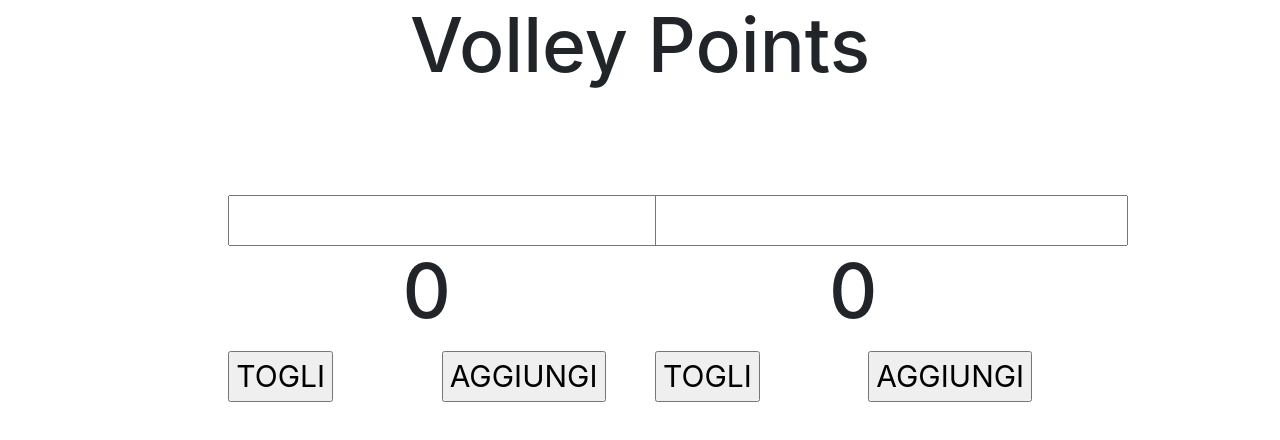
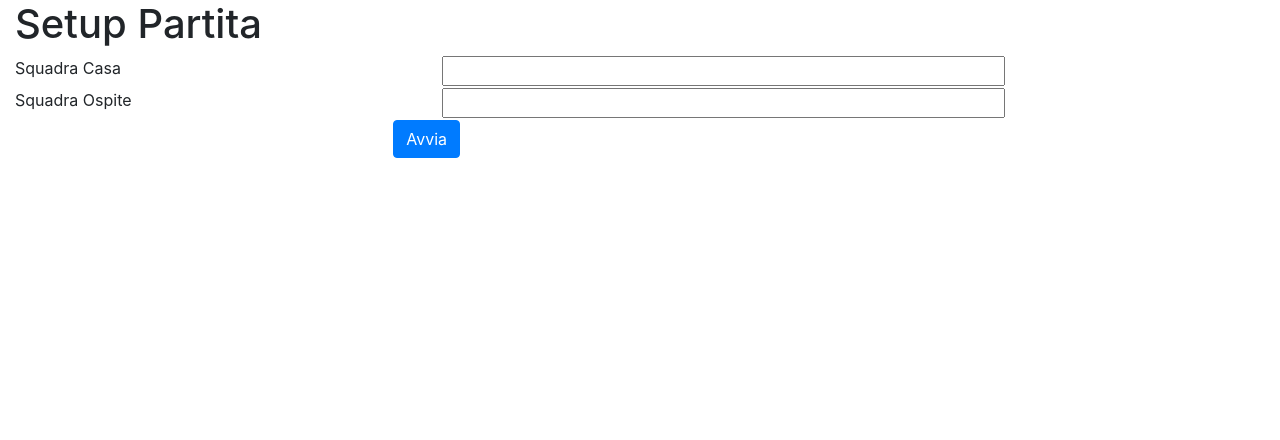
Before and after one commit to crakdelpol/volley-points, a plain HTML site: page index.html in a window 1280 px wide. Drawn offline with Linux system fonts and the light colour scheme.

Commit message:
fatte un po' di cose

```diff
--- a/css/index.css
+++ b/css/index.css
@@ -1,6 +1,3 @@
-html {
-	font-size: 30px;
-}
 /* input {
 	-webkit-background-clip: content-box;
 	-moz-background-clip: content-box;
@@ -10,3 +7,20 @@ html {
 	-moz-box-shadow: 0 0 0 10px hsla(0, 100%, 50%, 0.884);
 	box-shadow: 0 0 0 10px hsla(0, 100%, 50%, 0.884);
 } */
+
+
+.height-25-custom {
+	height: 25rem;
+}
+
+.height-12-custom {
+	height: 14rem;
+}
+
+.font-large {
+	font-size:12rem;
+}
+
+.squadre {
+	font-size: 7rem;
+}
--- a/index.html
+++ b/index.html
@@ -7,44 +7,69 @@
     <link rel="stylesheet" href="css/index.css" />
   </head>
   <body >
-    <div class="container-fluid">
-      <h1 class="text-center">Volley Points</h1>
-      <div class="row pt-5">
+    <div class="container-fluid" id="divSetupPartita">
+        <h1>Setup Partita</h1>
+        <div class="row">
+          <div class="col-sm-4 ">
+            <label>Squadra Casa </label>
+          </div>
+          <div class="col-sm-8">
+            <input type="text" size="50" id="squadraCasa"/>
+          </div>
+        </div>
+        <div class="row">
+          <div class="col-sm-4">
+            <label>Squadra Ospite </label>
+          </div>
+          <div class="col-sm-8">
+            <input type="text" size="50" id="squadraOspite"/>
+          </div>
+        </div>
+        <div class="row ">
+          <div class="col-8 d-flex justify-content-center">
+            <button type="button" class="btn btn-primary text-center" onclick="NS_VOLLEY_POINTS.avviaPartita()">Avvia</button>
+          </div>
+        </div>
+    </div>
+    <div class="container-fluid d-none" id="divPartita">
+      <div class="row pt-5 height-25-custom" >
         <div class="col-sm-2">
         </div>
         <div class="col-sm-4">
-          <div class="text-center">
-            <input type="text">
+          <div class="row">
+                <h1 class="col-12 d-flex justify-content-center squadre" id="squadraCasaH1"> </h1>
           </div>
-          <h1 class="text-center" id="PuntiSquadra1">0</h1>
+          <div class="row">
+            <input type="button" class="btn-block" value="AGGIUNGI" id="aggiungiSquadra1"/>
+          </div>
+          <div class="row height-12-custom">
+            <h1 class="col-12 d-flex justify-content-center font-large" id="PuntiSquadra1">0</h1>
+          </div>
+          <div class="row">
+            <input type="button" class="btn-block" value="TOGLI" id="togliSquadra1"/>
+          </div>
         </div>
         <div class="col-sm-4">
+          <div class="row">
+              <h1 id="squadraOspiteH1" class="col-12 d-flex justify-content-center squadre"> </h1>
+          </div>
+          <div class="row">
+            <input type="button" class="btn-block" value="AGGIUNGI" id="aggiungiSquadra2"/>
+          </div>
+          <div class="row height-12-custom">
+            <h1 class="col-12 d-flex justify-content-center font-large" id="PuntiSquadra2">0</h1>
+          </div>
+          <div class="row">
+            <input type="button" class="btn-block" value="TOGLI" id="togliSquadra2"/>
+          </div>
           <div  class="text-center">
-            <input type="text">
+            <h1 id=""> </h1>
           </div>
-          <h1 class="text-center" id="PuntiSquadra2">0</h1>
         </div>
         <div class="col-sm-2">
         </div>
       </div>
-      <div class="row">
-        <div class="col-sm-2">
-        </div>
-        <div class="col-sm-2">
-          <input type="button" value="TOGLI" id="togliSquadra1"/>
-        </div>
-        <div class="col-sm-2">
-          <input type="button" value="AGGIUNGI" id="aggiungiSquadra1"/>
-        </div>
-        <div class="col-sm-2">
-          <input type="button" value="TOGLI" id="togliSquadra2"/>
-        </div>
-        <div class="col-sm-2">
-          <input type="button" value="AGGIUNGI" id="aggiungiSquadra2"/>
-        </div>
-        <div class="col-sm-2">
-        </div>
-      </div>
+
     </div>
     <script  src="js/jquery.js"></script>
     <script  src="js/popper.js"></script>
--- a/js/index.js
+++ b/js/index.js
@@ -10,12 +10,14 @@ var NS_VOLLEY_POINTS = {
         squadra1: {
             punti:0,
             tempi:0,
-            cambi:0
+            cambi:0,
+            set:0
         },
         squadra2: {
             punti:0,
             tempi:0,
-            cambi:0
+            cambi:0,
+            set:0
         }
     },
 
@@ -39,10 +41,35 @@ var NS_VOLLEY_POINTS = {
     },
 
     aggiungiSquadra1: function(){
-        $("#PuntiSquadra1").text(Number($("#PuntiSquadra1").text()) +1)
+        let numberToSet = Number($("#PuntiSquadra1").text()) +1;
+        let puntiAvversari = Number($("#PuntiSquadra2").text());
+        if(numberToSet > 24 && numberToSet > puntiAvversari && numberToSet- puntiAvversari > 1){
+            // console.log("finito set")
+        }
+        $("#PuntiSquadra1").text(numberToSet)
     },
 
     aggiungiSquadra2: function(){
-        $("#PuntiSquadra2").text(Number($("#PuntiSquadra2").text()) +1)
+        let numberToSet = Number($("#PuntiSquadra2").text()) +1;
+        let puntiAvversari = Number($("#PuntiSquadra1").text());
+
+        if(numberToSet > 24 && numberToSet > puntiAvversari && numberToSet- puntiAvversari > 1){
+            // console.log("finito set")
+        }
+        $("#PuntiSquadra2").text(numberToSet)
+    },
+
+    setSquadre: function () {
+
+        $("#squadraCasaH1").text($("#squadraCasa").val().toUpperCase());
+        $("#squadraOspiteH1").text(($("#squadraOspite").val().toUpperCase()));
+
+    },
+    avviaPartita: function(){
+
+        $("#divSetupPartita").addClass("d-none");
+        $("#divPartita").removeClass("d-none");
+
+        NS_VOLLEY_POINTS.setSquadre();
     }
 }
```
